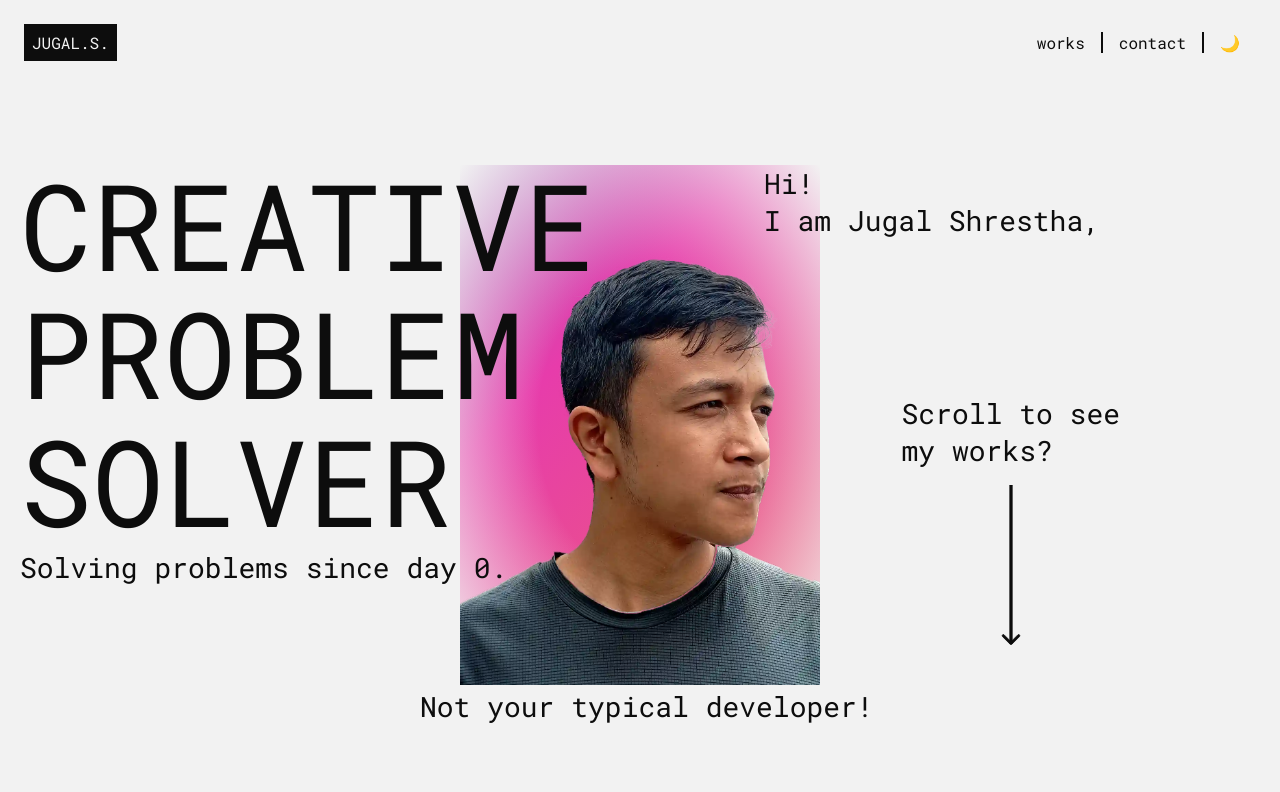
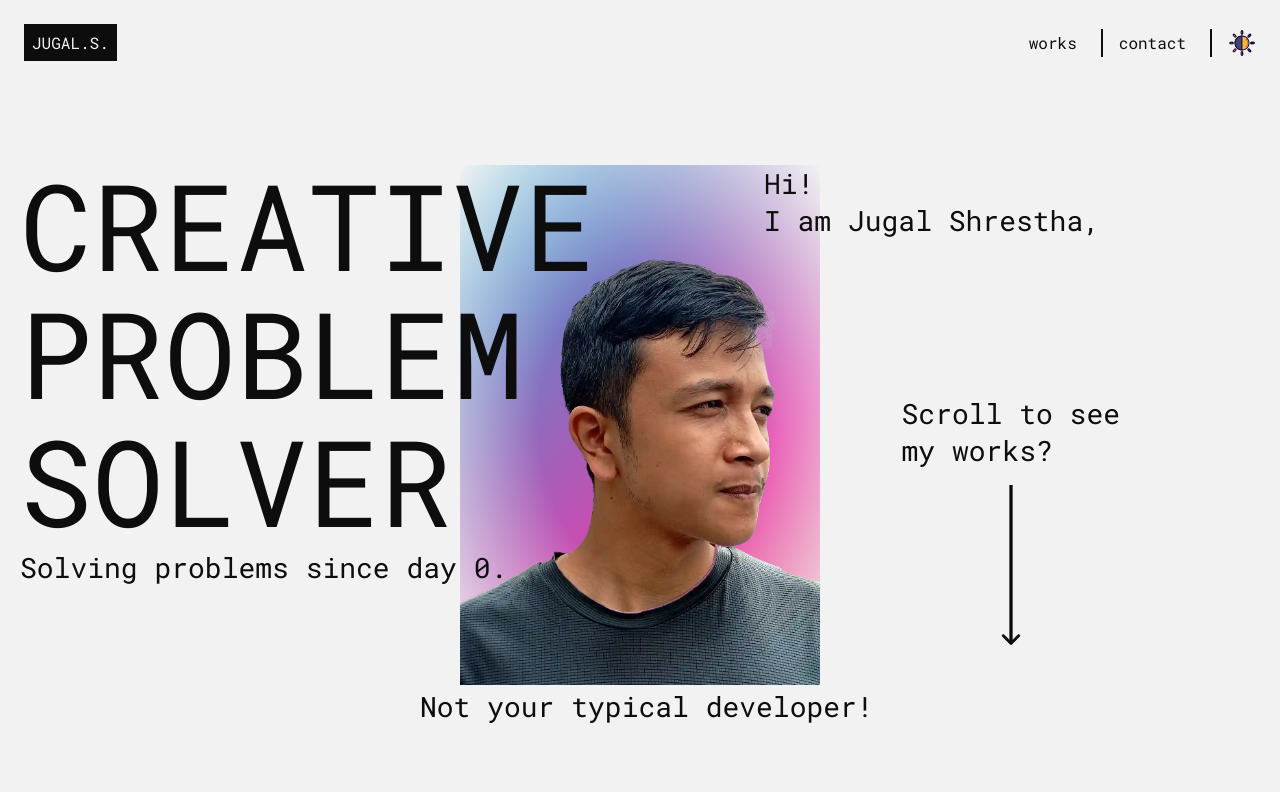
Before and after one commit to JugalShrestha/portfolio, a React (Vite) app: page / in a window 1280 px wide. Shown: the top 792 px of the page. Built offline with nearby package versions, Linux system fonts and the light colour scheme.

Commit message:
Add: Loading Screen, Dark mode

```diff
--- a/src/App.jsx
+++ b/src/App.jsx
@@ -3,7 +3,8 @@ import Navbar from "./assets/components/Navbar"
 import ProjectPage from "./assets/pages/ProjectPage"
 import PageHeader from "./assets/components/PageHeader"
 import ContactPage from "./assets/pages/ContactPage"
-import { useRef } from "react"
+import { useEffect, useRef, useState } from "react"
+import Loading from "./assets/components/Loading"
 
 const App = () => {
 
@@ -11,14 +12,26 @@ const App = () => {
   const workPageRef = useRef(null);
   const contactPageRef = useRef(null);
 
+  const [isLoading, setIsLoading] = useState(true);
+
+  useEffect(()=>{
+    setTimeout(()=>setIsLoading(false),100)
+  },[])
+
   return (
     <>
+    {isLoading ?
+      <Loading/>
+      :
+      <div className="everything">
         <Navbar scrollToComponent={{homePageRef,workPageRef,contactPageRef}}/>
         <HeroPage ref={homePageRef}/>
         <PageHeader ref={workPageRef} header="works:"/>
         <ProjectPage />
         <PageHeader ref={contactPageRef} header="contact:"/>
         <ContactPage/>
+      </div>
+     }
     </>
   )
 }
--- /dev/null
+++ b/src/assets/components/Loading.jsx
@@ -0,0 +1,11 @@
+const Loading = () => {
+  return (
+    <div className="loading-screen">
+        <div className="loading-object">
+            <img src="/images/logo.svg" alt="logo" />
+        </div>
+    </div>
+  )
+}
+
+export default Loading
--- a/src/assets/components/Navbar.jsx
+++ b/src/assets/components/Navbar.jsx
@@ -15,6 +15,26 @@ const Navbar = React.forwardRef(({scrollToComponent},ref) => {
   };
 
   const [scrolled, setScrolled] = useState(false);
+  const [isDarkMode, setDarkMode] = useState(true);
+
+  const handleDarkMode = () =>{
+    setDarkMode(!isDarkMode);
+    console.log("toggled" + isDarkMode);
+    if(isDarkMode)
+    {
+      document.documentElement.style.setProperty('--p1-color', '#0D0D0D');
+      document.documentElement.style.setProperty('--p2-color', '#262626');
+      document.documentElement.style.setProperty('--s1-color', '#F2F2F2');
+      document.documentElement.style.setProperty('--s2-color', '#D9D9D9');
+    }
+    else
+    {
+      document.documentElement.style.setProperty('--s1-color', '#0D0D0D');
+      document.documentElement.style.setProperty('--s2-color', '#262626');
+      document.documentElement.style.setProperty('--p1-color', '#F2F2F2');
+      document.documentElement.style.setProperty('--p2-color', '#D9D9D9');
+    }
+  }
 
   useEffect(()=>{
 
@@ -23,7 +43,7 @@ const Navbar = React.forwardRef(({scrollToComponent},ref) => {
     const checkScroll = () => {
       if (!isScrolling) {
         // Add a buffer of a few pixels around 99 scrollY
-        if (window.scrollY >= 50) {
+        if (window.scrollY >= 100) {
           setScrolled(true);
         } else {
           setScrolled(false);
@@ -49,7 +69,7 @@ const Navbar = React.forwardRef(({scrollToComponent},ref) => {
         <div className="nav-options">
             <div onClick={handleClick(scrollToComponent.workPageRef)} className="nav-option">works</div>
             <div onClick={handleClick(scrollToComponent.contactPageRef)} className="nav-option">contact</div>
-            <div className="nav-option">🌙</div>
+            <div className="nav-option"><img onClick={handleDarkMode} src="/images/light-mode-toggle.svg" alt="mode toggle" /></div>
         </div>
     </div>
   )
--- a/src/index.css
+++ b/src/index.css
@@ -24,14 +24,16 @@
 }
 
 @keyframes gradient {
-  0% {
+  to, from {
     background-position: 0% 50%;
   }
   50% {
     background-position: 100% 50%;
   }
+}
+@keyframes rotate {
   100% {
-    background-position: 0% 50%;
+    transform: rotate(360deg);
   }
 }
 html {
@@ -69,6 +71,30 @@ body {
   width: 100%;
   height: 100%;
   background: var(--p1-color);
+}
+body .loading-screen {
+  width: 100%;
+  height: 100vh;
+  display: flex;
+  flex-direction: column;
+  align-items: center;
+  justify-content: center;
+}
+body .loading-screen .loading-object {
+  width: 15vh;
+  height: 15vh;
+  padding: 2vh;
+  border-radius: 100%;
+  background: linear-gradient(-45deg, var(--n1-color), var(--n2-color), var(--n3-color), var(--n4-color));
+  background-size: 200% 200%;
+  animation: gradient 1s ease infinite;
+}
+body .loading-screen .loading-object img {
+  animation: rotate 1s ease infinite;
+}
+body .everything {
+  width: 100%;
+  height: 100%;
   display: flex;
   flex-direction: column;
   align-items: flex-start;
@@ -113,13 +139,16 @@ body .navbar .nav-options {
 body .navbar .nav-options .nav-option {
   cursor: pointer;
   display: flex;
+  align-items: center;
+  justify-content: center;
   gap: 2vh;
-}
-body .navbar .nav-options .nav-option::after {
-  content: "";
+  padding-right: 3vh;
   border-right: 0.3vh solid var(--s1-color);
 }
-body .navbar .nav-options .nav-option:last-child::after {
+body .navbar .nav-options .nav-option:last-child {
+  width: var(--header-font-size);
+  height: var(--header-font-size);
+  padding: 0 !important;
   border-right: none !important;
 }
 body .page {
@@ -169,7 +198,7 @@ body #hero-page .hero-page-contents {
 body #hero-page .hero-page-contents .big-content {
   width: 100%;
   height: 100%;
-  background: linear-gradient(-45deg, var(--n1-color), var(--n2-color), var(--n3-color));
+  background: linear-gradient(-45deg, var(--n1-color), var(--n2-color), var(--n3-color), var(--n4-color));
   background-size: 200% 200%;
   animation: gradient 5s ease infinite;
   position: relative;
--- a/src/index.scss
+++ b/src/index.scss
@@ -25,14 +25,17 @@
 }
 
 @keyframes gradient {
-    0% {
+    to,from {
         background-position: 0% 50%;
     }
     50% {
         background-position: 100% 50%;
     }
-    100% {
-        background-position: 0% 50%;
+}
+
+@keyframes rotate {
+    100%{
+        transform: rotate(360deg);
     }
 }
 
@@ -70,10 +73,37 @@ body{
     width: 100%;
     height: 100%;
     background: var(--p1-color);
+
+    .loading-screen{
+        width: 100%;
+        height: 100vh;
+        display: flex;
+        flex-direction: column;
+        align-items: center;
+        justify-content: center;
+        .loading-object{
+            width: 15vh;
+            height: 15vh;
+            padding: 2vh;
+            border-radius: 100%;
+            background: linear-gradient(-45deg, var(--n1-color),var(--n2-color),var(--n3-color),var(--n4-color));
+            background-size: 200% 200%;
+            animation: gradient 1s ease infinite;
+            img{
+                animation: rotate 1s ease infinite;
+            }
+        }
+
+    }
+
+    .everything{
+        width: 100%;
+        height: 100%;
         display: flex;
         flex-direction: column;
         align-items: flex-start;
         justify-content: flex-start;
+    }
 
     //Start of navbar
     .scrolled{
@@ -112,15 +142,16 @@ body{
             .nav-option{
                 cursor: pointer;
                 display: flex;
+                align-items: center;
+                justify-content: center;
                 gap: 2vh;
-                &::after{
-                    content: "";
+                padding-right: 3vh;
                 border-right: .3vh solid var(--s1-color);
-                }
                 &:last-child{
-                    &::after{
+                    width: var(--header-font-size);
+                    height: var(--header-font-size);
+                    padding: 0 !important;
                     border-right: none !important;
-                    }
                 }
             }
         }
@@ -171,7 +202,7 @@ body{
             .big-content{
                 width: 100%;
                 height: 100%;
-                background: linear-gradient(-45deg, var(--n1-color),var(--n2-color),var(--n3-color));
+                background: linear-gradient(-45deg, var(--n1-color),var(--n2-color),var(--n3-color), var(--n4-color));
                 background-size: 200% 200%;
                 animation: gradient 5s ease infinite;
                 position: relative;
```
Also changed, not shown: public/images/light-mode-toggle.svg (added), 1 other file (tests, documents, lock files or other folders). Lines whose indentation alone changed are shown as unchanged.
